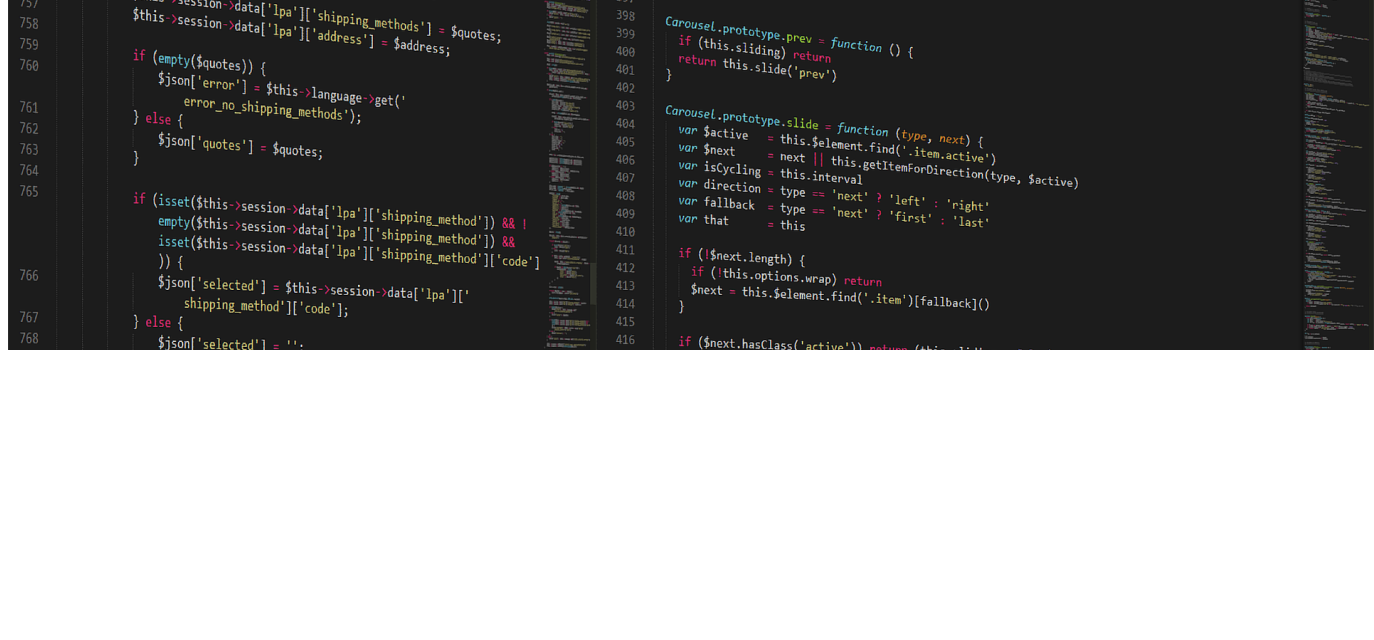
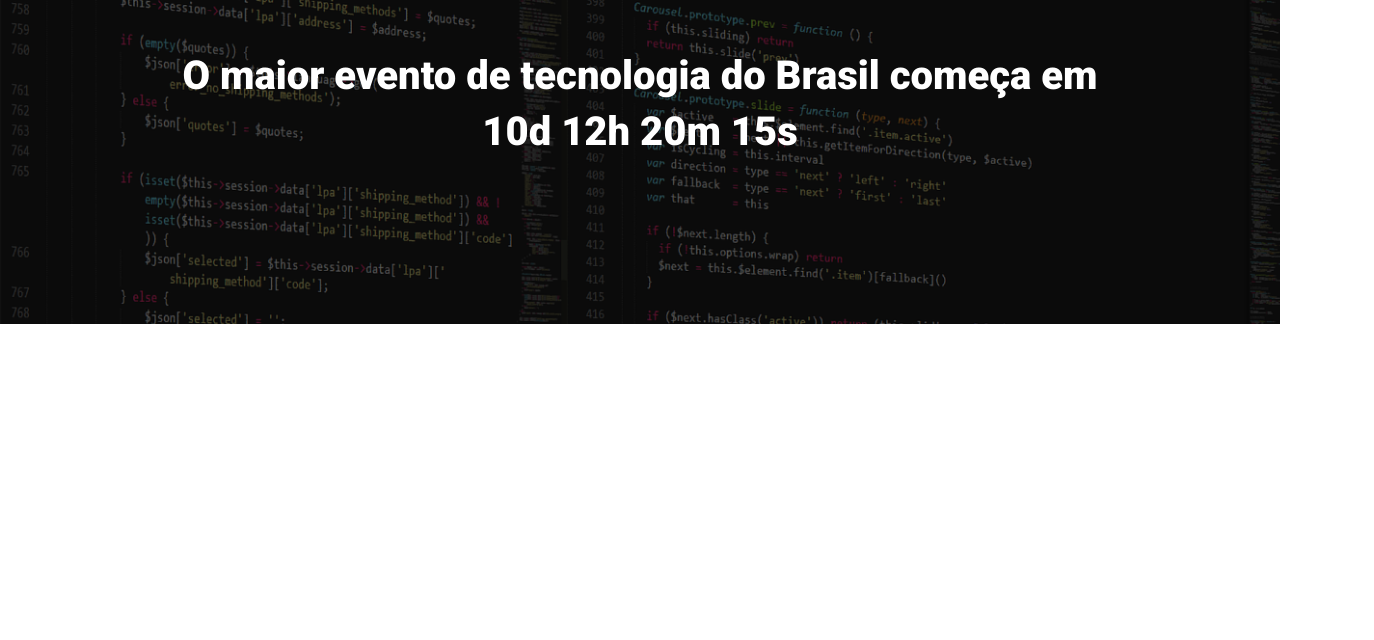
Before and after one commit to gaabe007/ebac__talks, a website built with Parcel: page src/index.html in a window 1280 px wide. Shown: the part 160-800 px from the top of the page, 1374 px wide, since content can reach past the window. Built offline with nearby package versions, Linux system fonts and the light colour scheme.

Commit message:
criando o hero

```diff
--- a/src/index.html
+++ b/src/index.html
@@ -1,13 +1,27 @@
 <!DOCTYPE html>
-<html lang="en">
+<html lang="pt-BR">
 <head>
     <meta charset="UTF-8">
     <meta name="viewport" content="width=device-width, initial-scale=1.0">
-    <title>Document</title>
+    <title>EBAC Tech Talks</title>
+
+    <link rel="preconnect" href="https://fonts.googleapis.com">
+    <link rel="preconnect" href="https://fonts.gstatic.com" crossorigin>
+    <link href="https://fonts.googleapis.com/css2?family=Roboto:wght@400;700;900&display=swap" rel="stylesheet">
+
     <link rel="stylesheet" href="./styles/main.scss">
 </head>
 <body>
-    <img src="./images/fundo.png" alt="">
+    <header class="hero">
+        <div class="container">
+            <img class="hero__logo" src="./images/ebac_logo.svg" alt="EBAC ">
+            <p class="hero__text">
+                O maior evento de tecnologia do Brasil começa em 10d 12h 20m 15s
+            </p>
+        </div>
+    </header>
+
+
     <script src="./scripts/main.js"></script>
 </body>
 </html>
--- /dev/null
+++ b/src/styles/_hero.scss
@@ -0,0 +1,53 @@
+.hero {
+    padding-top: 64px;
+    padding-bottom: 100px;
+    background-image: url(../images/fundo.png);
+    background-repeat: no-repeat;
+    background-size: cover;
+    position: relative;
+
+    .container {
+        position: relative;
+    }
+
+    &::before {
+        position: absolute;
+        top: 0;
+        left: 0;
+        width: 100%;
+        height: 100%;
+        background-color: #000;
+        content: '';
+        opacity: .6;
+    }
+
+    &__text {
+        margin-top: 64px;
+        margin-bottom: 64px;
+        font-size: 40px;
+        line-height: 56px;
+        color: #fff;
+        font-weight: 800;
+        text-align: center;
+    }
+
+    &__logo {
+        margin: 0 auto;
+        height: 80px;
+        display: block;
+    }
+
+    @media (max-width:640px) {
+        padding: 40px 0;
+
+        &__logo {
+            height: 40px;
+        }
+
+        &__text {
+            font-size: 22px;
+            line-height: 24px;
+            margin: 24px 0;
+        }
+    }
+}
--- a/src/styles/main.scss
+++ b/src/styles/main.scss
@@ -0,0 +1,23 @@
+@use 'hero';
+
+* {
+    margin: 0;
+    padding: 0;
+    box-sizing: border-box;
+    font-family: Roboto, sans-serif;
+    color: #fff;
+}
+
+.container {
+    max-width: 960px;
+    width: 100%;
+    margin: 0 auto;
+
+    @media (max-width: 640px) {
+        max-width: 80%;
+    }
+
+    @media (max-width: 1024px) {
+        max-width: 90%;
+    }
+}
```
